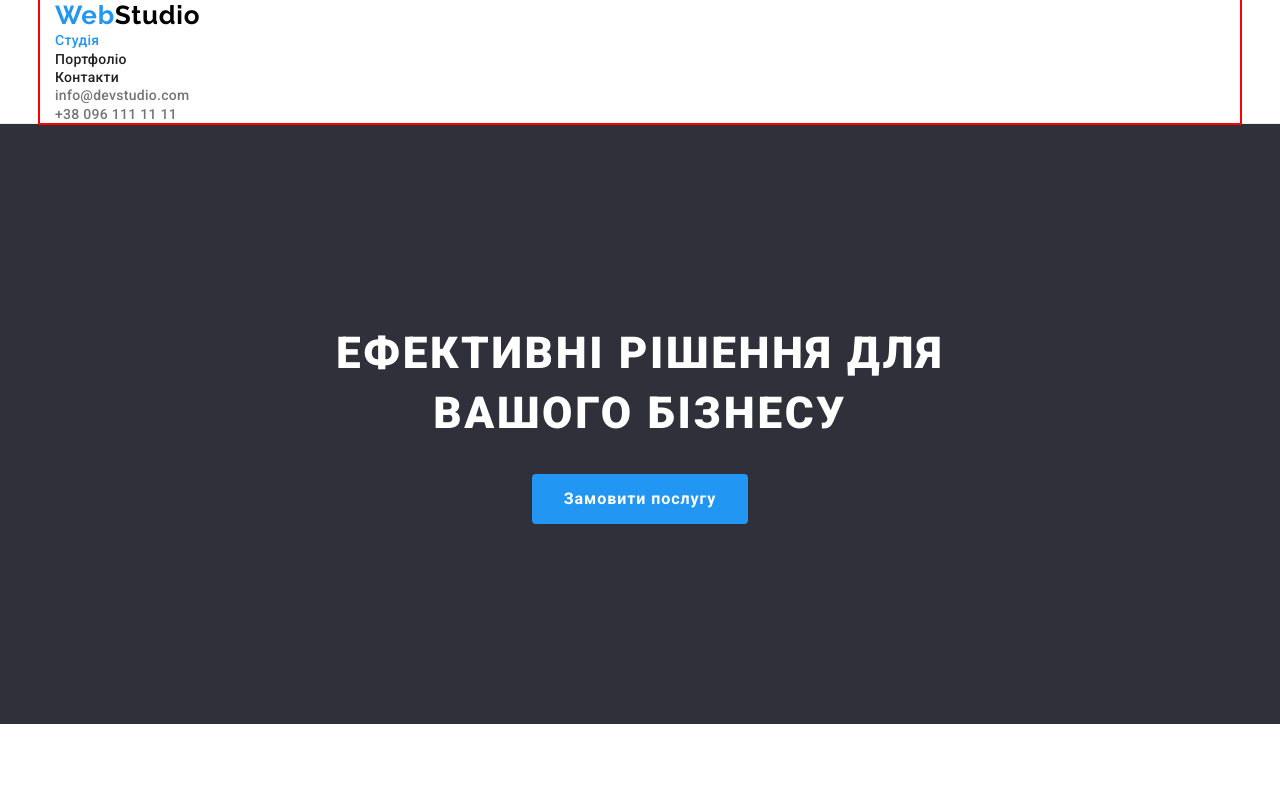
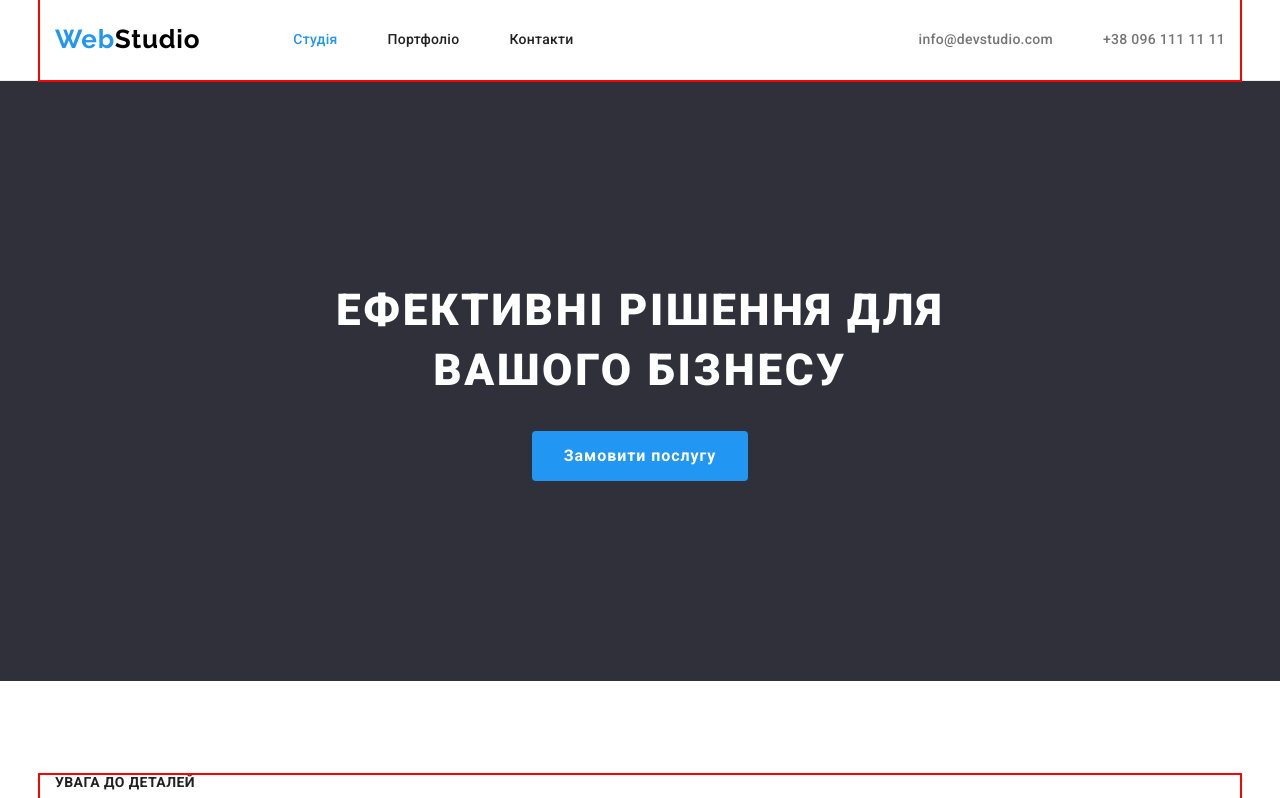
Before and after one commit to Yuriy-Bondar/goit-markup-hw-03, a plain HTML site: page index.html in a window 1280 px wide. Shown: the top 798 px of the page. Drawn offline with nearby package versions, Linux system fonts and the light colour scheme.

Commit message:
+header flex

```diff
--- a/css/styles.css
+++ b/css/styles.css
@@ -43,16 +43,72 @@ h1, h2, h3, h4, p, ul {
     margin: 0;
     padding: 0;
 }
+.list {
+    list-style: none;
+}
+.link {
+    text-decoration: none;
+}
 header {
     border-bottom: 1px solid var(--header-border-color);
 }
-.container{
+.container {
     width: 1200px;
     margin-left: auto;
     margin-right: auto;
     padding-left: 15px;
     padding-right: 15px;
     outline: solid 2px red;
+}
+.header{
+    display: flex;
+}
+
+.nav-flex {
+    display: flex;
+    align-items: center;
+}
+
+.nav .link,
+.contacts .link {
+    display: block;
+    padding-top: 32px;
+    padding-bottom: 32px;
+    color: var(--title-color);
+    font-weight: 500;
+    font-size: 14px;
+    line-height: 1.14;
+    letter-spacing: 0.02em;
+}
+.nav {
+    display: flex;
+    margin-left: 93px;
+}
+.nav .item+.item{
+    margin-left:50px;
+}
+.nav a:hover,
+.nav a:focus {
+    color: var(--hover-color);
+}
+
+.nav .current {
+    color: var(--hover-color);
+}
+
+.contacts {
+    display: flex;
+    margin-left: auto;
+}
+.contacts .item+.item {
+    margin-left: 50px;
+}
+.contacts .link {
+    color: var(--description-color);
+}
+
+.contacts a:hover {
+    color: var(--hover-color);
 }
 .section {
     padding: 94px 0;
@@ -73,32 +129,7 @@ header {
 .logo2 {
     color: var(--logo-color3);
 }
-.list {
-    list-style: none;
-}
-.link {
-    text-decoration: none;
-    }
-.nav .link, .contacts .link {
-    color: var(--title-color);
-    font-weight: 500;
-    font-size: 14px;
-    line-height: 1.14;
-    letter-spacing: 0.02em;
-    }
-.nav a:hover, .nav a:focus {
-    color: var(--hover-color);
-}
-.nav .current {
-    color: var(--hover-color);
-}
 
-.contacts .link {
-    color: var(--description-color);
-}
-.contacts a:hover {
-    color: var(--hover-color);
-}
 .hero {
     background-color: var(--hero-bgc-color);
     padding-top: 200px;
--- a/index.html
+++ b/index.html
@@ -12,18 +12,18 @@
 </head>
 <body>
     <header>
-        <div class="container">
-        <nav>
+        <div class="container header">
+        <nav class="nav-flex">
         <a href="" class="logo link">Web<span class="logo1">Studio</span></a>
             <ul class="nav list">
-                <li><a href="" class="link current">Студія</a></li>
-                <li><a href="./portfolio.html" class="link">Портфоліо</a></li>
-                <li><a href="" class="link">Контакти</a></li>
+                <li class="item"><a href="" class="link current">Студія</a></li>
+                <li class="item"><a href="./portfolio.html" class="link">Портфоліо</a></li>
+                <li class="item"><a href="" class="link">Контакти</a></li>
             </ul>
         </nav>
         <ul class="contacts list">
-            <li><a href="mailto:info@devstudio.com" class="link">info@devstudio.com</a></li>
-            <li><a href="tel:+380961111111" class="link">+38 096 111 11 11</a></li>
+            <li class="item"><a href="mailto:info@devstudio.com" class="link">info@devstudio.com</a></li>
+            <li class="item"><a href="tel:+380961111111" class="link">+38 096 111 11 11</a></li>
         </ul>
         </div>
     </header>
```
